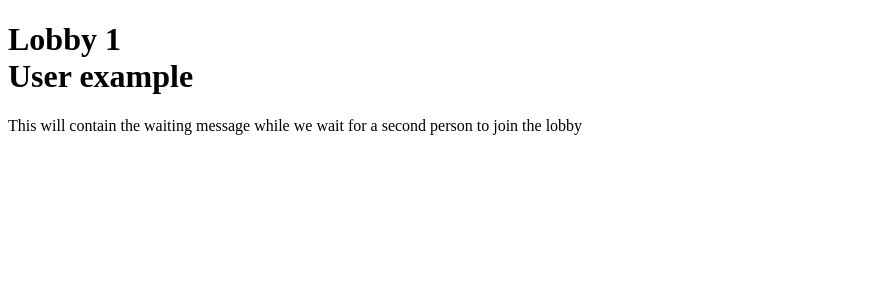
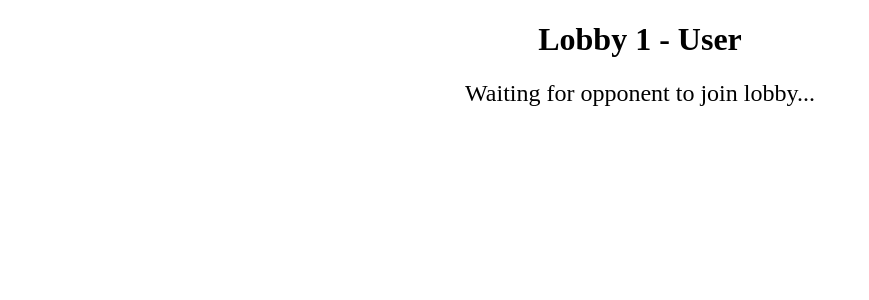
Before and after one commit to josaputra15/freighter-fighter, a Flask app: page /1 in a window 1280 px wide. Shown: the top 300 px of the page, without its empty margins (0-869 px from the left). Run offline with Flask 3, Linux system fonts and the light colour scheme; some libraries are stand-ins or nearby versions.

Commit message:
add status div, remove waiting divs, and start improving ui

```diff
--- a/app.py
+++ b/app.py
@@ -57,7 +57,7 @@ def rules():
 # serve our lobby.html page when you go to any other page. uses the passed lobby (second part of URL) as part of the template
 @app.get("/<lobby>")
 def lobby(lobby):
-    return render_template("lobby.html", lobbyNum=lobby, userNum="example")
+    return render_template("lobby.html", lobbyName=lobby)
 
 @app.get("/stats")
 def stats():
--- a/static/lobby.css
+++ b/static/lobby.css
@@ -1,3 +1,31 @@
+/*
+    Lobby styling
+*/
+h1 {
+    text-align: center;
+}
+
+#status {
+    font-size: x-large;
+    /* margin: auto; */
+    text-align: center;
+}
+
+#status.main {
+    font-size: xx-large;
+}
+
+/* Worth seeing if !important is really the best way of doing this - idk what's overwriting it when I don't have it */
+.hide {
+    display: none !important;
+}
+
+
+
+
+/*
+    Gameboard styling
+*/
 .tile {
     background-color: lightblue;
     padding:3px;
@@ -33,6 +61,10 @@
     grid-template-columns: repeat(10, 8%);
     grid-template-rows: repeat(10, 8%)
 }
+
+/*
+    Placement styling
+*/
 
 /* placementElems contains placementTop and placementBottom */
 #placementElems {
@@ -90,8 +122,3 @@
 .highlighted {
     background-color: purple;
 }
-
-/* Worth seeing if !important is really the best way of doing this - idk what's overwriting it when I don't have it */
-.hide {
-    display: none !important;
-}
--- a/static/lobby.js
+++ b/static/lobby.js
@@ -48,6 +48,10 @@ socket.on("join", (success, usersConnected) => {
         // you have joined the room, start to check for whether the other person is in, then place ships, then run game
         console.log("heard back from join with success: " + success + "\n ID = " + usersConnected);
         USER_ID = usersConnected;
+
+        // add your user ID to the main title
+        document.getElementsByTagName("h1")[0].innerText += (" " + USER_ID)
+
         // alert("You successfully joined the room");
 
     }
@@ -60,11 +64,11 @@ socket.on("join", (success, usersConnected) => {
 
 
 /**
- * Both players are connected to the lobby. Hide the first waiting screen and allow them to place ships
+ * Both players are connected to the lobby. Show placement and update the status div.
  */
 socket.on("fullLobby", () => {
+    document.getElementById("status").innerText = "Place your ships!";
     document.getElementById("placement").classList.remove("hide");
-    document.getElementById("waiting1").classList.add("hide");
 });
 
 
@@ -98,7 +102,7 @@ socket.on("rerender", (mapType, jsonHitMap) =>{
  * We will receive this at the same time as either a 'yourTurn' or 'notYourTurn', and those will determine turn order, not this
  */
 socket.on("all_players_ready", () => {
-    document.getElementById("waiting2").classList.add("hide");
+    document.getElementById("status").innerText = "Both players finished placing their ships"
     document.getElementById("gameboard").classList.remove("hide");
 });
 
@@ -109,11 +113,13 @@ socket.on("turnUpdate", (id) => {
     if (id === USER_ID) {
         // it's my turn - activate all of the appropriate tiles and update the ticker
         console.log("my turn!")
+        document.getElementById("status").innerText = "It's your turn to guess";
         enableGuessing()
     }
     else {
+        // it's not my turn - deactive opponent map and update the ticker
+        document.getElementById("status").innerText = "Waiting for your opponent to guess";
         disableGuessing()
-        // it's not my turn - deactive opponent map and update the ticker
         console.log("not my turn :(")
     }
 })
@@ -127,10 +133,12 @@ socket.on("victory", (id) => {
     console.log("received a victory message")
     disableGuessing();
     if(id === USER_ID) {
+        document.getElementById("status").innerText = "You won by destroying your opponent's last ship!";
         console.log("I WON!!!!!!!!!!");
         alert("You won!");
     }
     else {
+        document.getElementById("status").innerText = "You lost because your opponent destroyed your last ship :(";
         console.log("I LOST :(((((((((((");
         alert("You lost :(");
     }
@@ -171,6 +179,7 @@ function createTile() {
     tileContent.src="static/assets/empty.svg";
     tileContent.width="100";
     tileContent.alt="empty";
+    tileContent.draggable = false;
 
     tile.appendChild(tileContent);
     return tile;
--- a/static/placement.js
+++ b/static/placement.js
@@ -401,11 +401,12 @@ function enableReadyButton(){
  */
 function finishSetup(event){
     mainShipMap = placementMap;
+
     // show gameboard, hide placement
-    document.getElementById("waiting2").classList.remove("hide");
+    document.getElementById("status").innerText = "Waiting for opponent to finish placing their ships";
+
     // Note: These can be edited in client.
     // TODO: (As a final polish thing) Make sure the user still can't do anything with old elements if they use inspect
-    // document.getElementById("gameboard").classList.remove("hide");
     document.getElementById("placement").classList.add("hide");
     socket.emit("ready", LOBBY_NAME);
     sendInitialShipMap(placementMap);
--- a/templates/lobby.html
+++ b/templates/lobby.html
@@ -11,17 +11,17 @@
 
 
     <body>
-        <h1>
-            Lobby {{lobbyNum}}
-            </br>
-            User {{userNum}}
-        </h1>
-        <!-- TODO: implement this screen -->
-        <div id = "waiting1">
-            This will contain the waiting message while we wait for a second person to join the lobby
-        </div>
+        <header>
+            <h1>
+                Lobby {{lobbyName}} - User
+            </h1>
+        </header>
 
-        <div id = "placement" class="hide">
+        <section id="status">
+            Waiting for opponent to join lobby...
+        </section>
+
+        <section div id = "placement" class="hide">
             <h2>Prepare for war! Place your freighters!</h2>
             <div id="placementElems">
                 <div id="placementTop">
@@ -33,19 +33,15 @@
                     <div id="placementBoard"></div>
                 </div>
             </div>
-        </div>
+        </section>
 
-        <div id = "waiting2" class="hide">
-            This will contain the waiting message while we wait for the opponent to finish placing their ships
-        </div>
-
-        <div id="gameboard" class="hide">
+        <section id="gameboard" class="hide">
             <h2> Your Board</h2>
             <h2> Opponent's Board</h2>
 
             <div id = "selfMap"></div>
 
             <div id = "opponentMap"></div>
-        </div>
+        </section>
     </body>
 </html>
```
